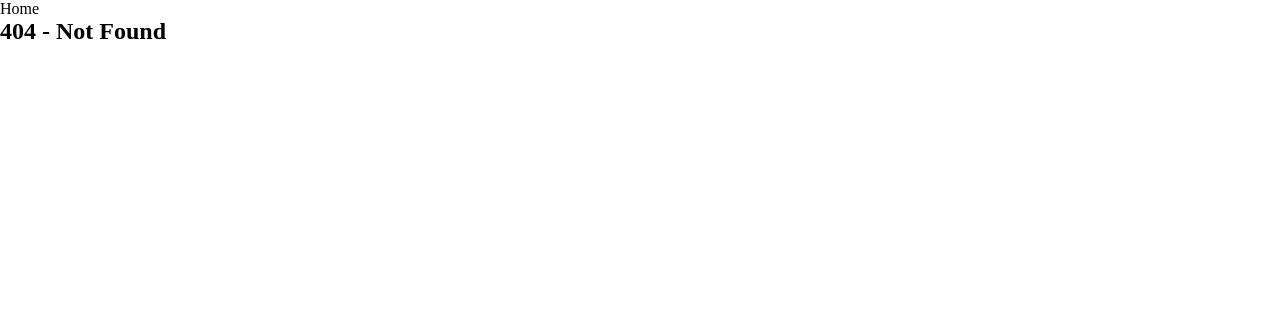
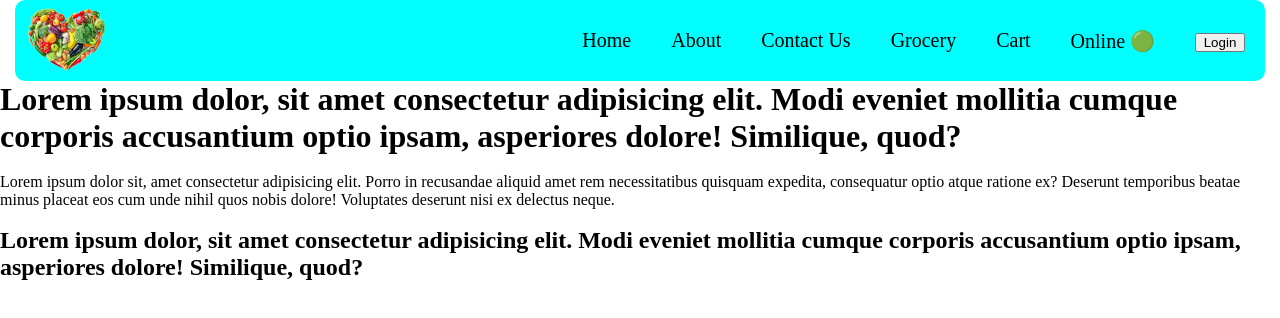
Before and after one commit to ajay-CaTi/a1, a React (Vite) app: page /grocery in a window 1280 px wide. Before the commit this address had no page. Shown: the top 318 px of the page. Built offline with nearby package versions, Linux system fonts and the light colour scheme.

Commit message:
lazy loading

```diff
--- /dev/null
+++ b/components/Grocery.js
@@ -0,0 +1,29 @@
+import React from "react";
+
+const Grocery = () => {
+  return (
+    <div>
+      <h1>
+        Lorem ipsum dolor, sit amet consectetur adipisicing elit. Modi eveniet
+        mollitia cumque corporis accusantium optio ipsam, asperiores dolore!
+        Similique, quod?
+      </h1>{" "}
+      <br />
+      <p>
+        Lorem ipsum dolor sit, amet consectetur adipisicing elit. Porro in
+        recusandae aliquid amet rem necessitatibus quisquam expedita,
+        consequatur optio atque ratione ex? Deserunt temporibus beatae minus
+        placeat eos cum unde nihil quos nobis dolore! Voluptates deserunt nisi
+        ex delectus neque.
+      </p>{" "}
+      <br />
+      <h2>
+        Lorem ipsum dolor, sit amet consectetur adipisicing elit. Modi eveniet
+        mollitia cumque corporis accusantium optio ipsam, asperiores dolore!
+        Similique, quod?
+      </h2>
+    </div>
+  );
+};
+
+export default Grocery;
--- a/components/Header.js
+++ b/components/Header.js
@@ -34,6 +34,9 @@ const Header = () => {
             <Link to={"/contact"}>Contact Us</Link>
           </li>
           <li>
+            <Link to={"/grocery"}>Grocery</Link>
+          </li>
+          <li>
             <Link to={"/"}>Cart</Link>
           </li>
           <li>
--- a/src/App.js
+++ b/src/App.js
@@ -1,11 +1,13 @@
-import React from "react";
+import React, { lazy, Suspense } from "react";
 import ReactDOM from "react-dom/client";
 import Header from "../components/Header";
 import Body from "../components/Body";
+// const Body = lazy(() => import("../components/Body"));
 import About from "../components/About";
 import { createBrowserRouter, Outlet, RouterProvider } from "react-router-dom";
 import Contact from "../components/Contact";
 import Error from "../components/Error";
+const Grocery = lazy(() => import("../components/Grocery"));
 import RestaurantMenu from "../components/RestaurantMenu";
 
 const App = () => {
@@ -37,6 +39,14 @@ const appRouter = createBrowserRouter([
         element: <Contact />,
       },
       {
+        path: "/grocery",
+        element: (
+          <Suspense fallback={<h1>Loading...</h1>}>
+            <Grocery />
+          </Suspense>
+        ),
+      },
+      {
         path: "/res/:resId",
         element: <RestaurantMenu />,
       },
```
Also changed, not shown: 1 other file (tests, documents, lock files or other folders).
